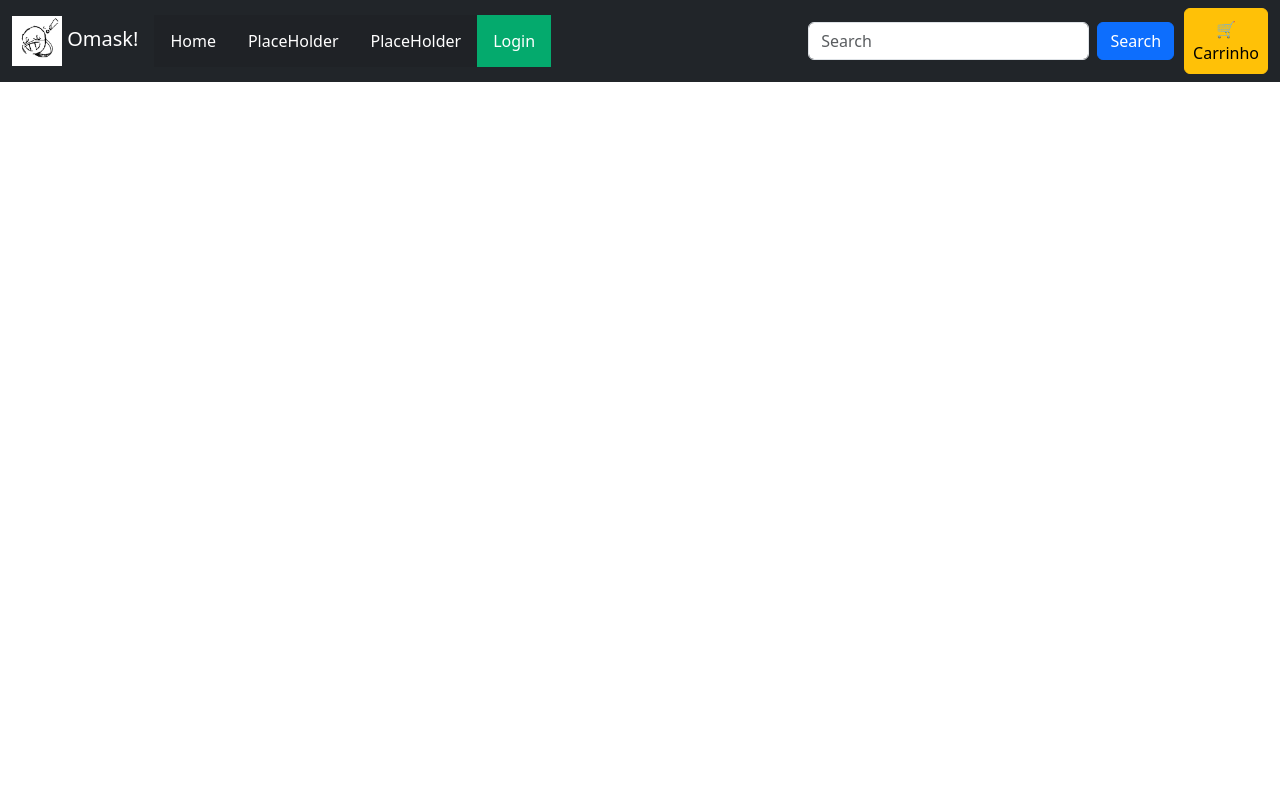
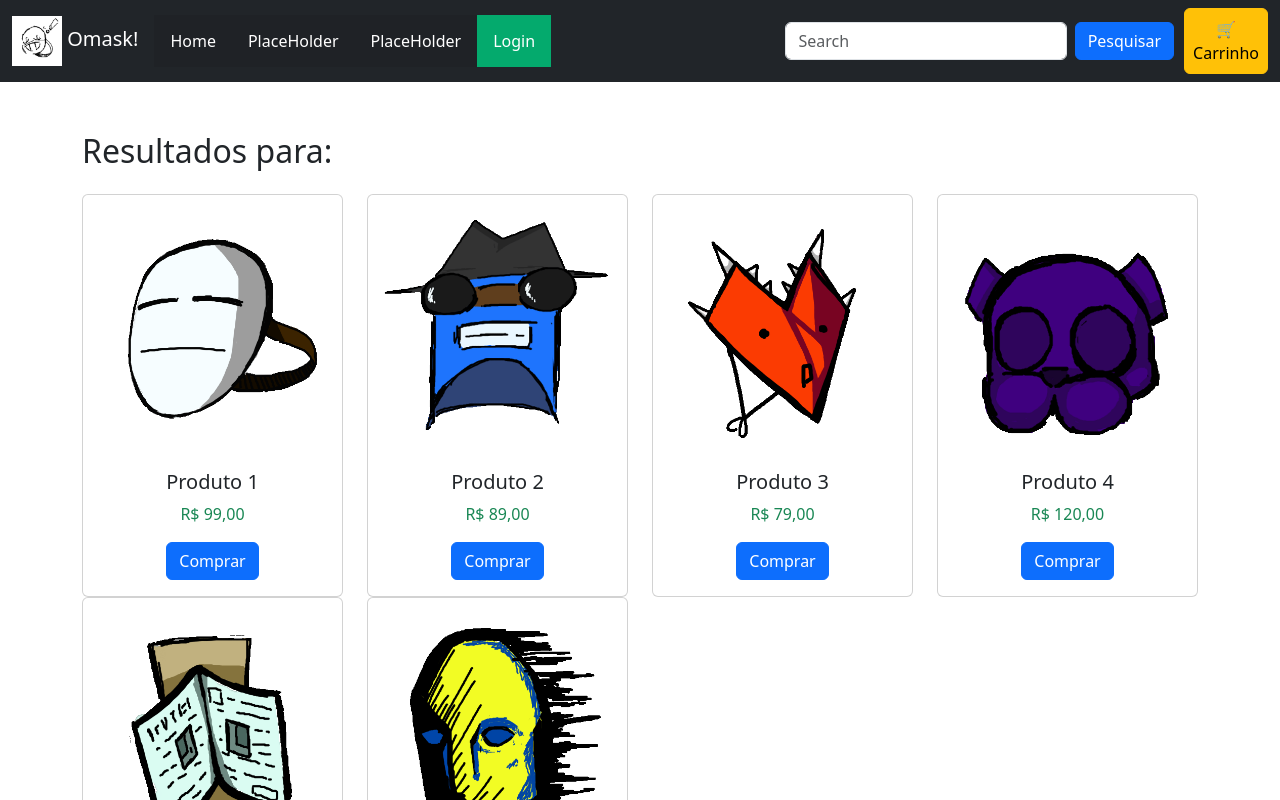
Before and after one commit to GsteXD/cadastro-web03, an Angular app: page /busca in a window 1280 px wide. Before the commit this address led to /. Shown: the top 800 px of the page. Built offline with nearby package versions, Linux system fonts and the light colour scheme.

Commit message:
:sparkles: feat: Adicionando um sistema de busca

```diff
--- a/src/app/app.component.html
+++ b/src/app/app.component.html
@@ -20,8 +20,8 @@
         </div>
         <div class="d-flex align-items-center">
             <!--Barra de Pesquisa-->
-            <input class="form-control me-2" type="text" placeholder="Search">
-            <button class="btn btn-primary" type="button">Search</button>
+            <input class="form-control me-2" type="text" placeholder="Search" (input)="onSearchInput($event)">
+            <button class="btn btn-primary" type="button" (click)="search()">Pesquisar</button>
             <!--Botão do Carrinho de Compras-->
             <button class="btn btn-warning position-relative p-2 cart-btn" (click)="cartService.toggleCart()">
                 <span class="cart-text">🛒 Carrinho</span>
--- a/src/app/app.component.ts
+++ b/src/app/app.component.ts
@@ -1,18 +1,34 @@
 import { Component } from '@angular/core';
-import { RouterLink } from '@angular/router';
-import { RouterOutlet } from '@angular/router';
+import { RouterLink, RouterOutlet, Router } from '@angular/router';
 import { CartService } from './services/cart/cart.service';
 import { CartComponent } from './components/cart/cart.component';
 import { CommonModule } from '@angular/common';
 
 @Component({
   selector: 'app-root',
-  imports: [RouterOutlet,RouterLink,CartComponent,CommonModule],
+  standalone: true, // Indica que este é um componente standalone
+  imports: [RouterOutlet, RouterLink, CartComponent, CommonModule], // Certifique-se de incluir o FormsModule
   templateUrl: './app.component.html',
-  styleUrl: './app.component.css'
+  styleUrls: ['./app.component.css']
 })
 export class AppComponent {
-  title = 'cadastro-web03';
+  searchTerm: string = ''; // Termo de busca
 
-  constructor(public cartService: CartService) {}
+  constructor(
+    public cartService: CartService,
+    private router: Router // Rota para barra de navegação
+  ) {}
+
+  // Captura o valor do campo de texto
+  onSearchInput(event: Event): void {
+    const inputElement = event.target as HTMLInputElement;
+    this.searchTerm = inputElement.value;
+  }
+
+  search(): void {
+    if (this.searchTerm.trim()) {
+      // Redireciona para a página de busca com o termo como parâmetro
+      this.router.navigate(['/busca'], { queryParams: { q: this.searchTerm } });
+    }
+  }
 }
--- /dev/null
+++ b/src/app/components/busca/busca.component.css
@@ -0,0 +1,3 @@
+.pt-5 {
+    margin-top: 60px;
+}
--- /dev/null
+++ b/src/app/components/busca/busca.component.html
@@ -0,0 +1,20 @@
+<div class="container pt-5">
+    <h2 class="mb-4">Resultados para: <span class="query">{{ searchTerm }}</span></h2>
+    <div *ngIf="filteredItems.length > 0; else noResults">
+        <div class="row">
+            <div class="col-md-3" *ngFor="let produto of filteredItems">
+                <div class="card produto">
+                    <img [src]="produto.imagem" class="card-img-top" [alt]="produto.nome">
+                    <div class="card-body text-center">
+                        <h5 class="card-title">{{ produto.nome }}</h5>
+                        <p class="preco text-success">{{ produto.preco }}</p>
+                        <a [routerLink]="['/detalhes', produto.id]" class="btn btn-primary">Comprar</a>
+                    </div>
+                </div>
+            </div>
+        </div>
+    </div>
+    <ng-template #noResults>
+        <p>Nenhum produto encontrado para "{{ searchTerm }}".</p>
+    </ng-template>
+</div>
--- /dev/null
+++ b/src/app/components/busca/busca.component.ts
@@ -0,0 +1,35 @@
+import { Component, OnInit } from '@angular/core';
+import { ActivatedRoute } from '@angular/router';
+import { ProdutoService } from '../../services/produto/produto.service';
+import { CommonModule } from '@angular/common';
+import { RouterLink } from '@angular/router';
+import { Produto } from '../../models/produto.model';
+
+@Component({
+  selector: 'app-busca',
+  imports: [RouterLink, CommonModule],
+  templateUrl: './busca.component.html',
+  styleUrl: './busca.component.css'
+})
+export class BuscaComponent implements OnInit {
+  searchTerm: string = '';
+  filteredItems: Produto[] = [];
+
+  constructor(
+    private route: ActivatedRoute,
+    private produtoService: ProdutoService,
+   ) {}
+
+  ngOnInit(): void {
+    // Captura o termo da URL
+    this.route.queryParams.subscribe(params => {
+      this.searchTerm = params['q'] || '';
+      this.filteredItems = this.produtoService
+        .getProdutos()
+        .flat()
+        .filter(produto =>
+          produto.nome.toLowerCase().includes(this.searchTerm.toLowerCase())
+        );
+    });
+  }
+}
--- a/src/app/components/cart/cart.component.css
+++ b/src/app/components/cart/cart.component.css
@@ -45,14 +45,15 @@
     display: flex;
     align-items: center;
     gap: 5px;
-  }
+    margin-left: auto;
+}
 
-  .quantity {
+.quantity {
     width: 30px;
     text-align: center;
     font-size: 16px;
     font-weight: bold;
-  }
+}
 
 .btn-warning {
     width: 30px;
@@ -61,7 +62,7 @@
     align-items: center;
     justify-content: center;
     padding: 0;
-  }
+}
 
 .finalizar-btn {
     position: absolute;
--- a/src/app/components/cart/cart.component.html
+++ b/src/app/components/cart/cart.component.html
@@ -9,9 +9,9 @@
       <span>{{ item.nome }} - R$ {{ item.preco }}</span>
 
       <div class="quantity-control">
+          <button class="btn btn-sm btn-warning" (click)="cartService.removeOneItem(item)">-</button>
+          <span class="quantity">{{ item.quantidade }}</span>
           <button class="btn btn-sm btn-warning" (click)="cartService.addItem(item)">+</button>
-          <span class="quantity">{{ item.quantidade }}</span>
-          <button class="btn btn-sm btn-warning" (click)="cartService.removeOneItem(item)">-</button>
       </div>
 
     </li>
```
Also changed, not shown: src/app/app.routes.ts (+12 -4 lines), 1 other file (tests, documents, lock files or other folders).
